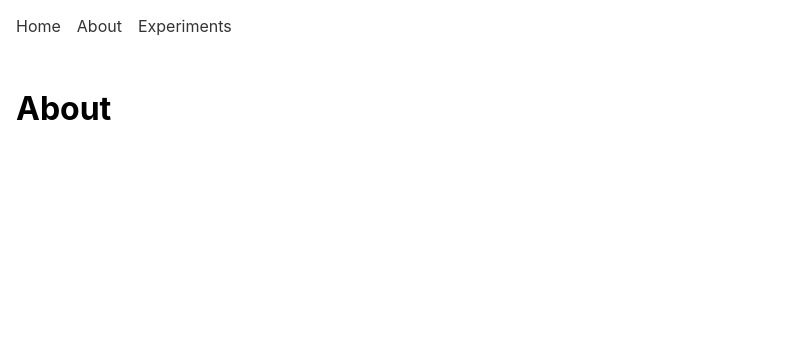
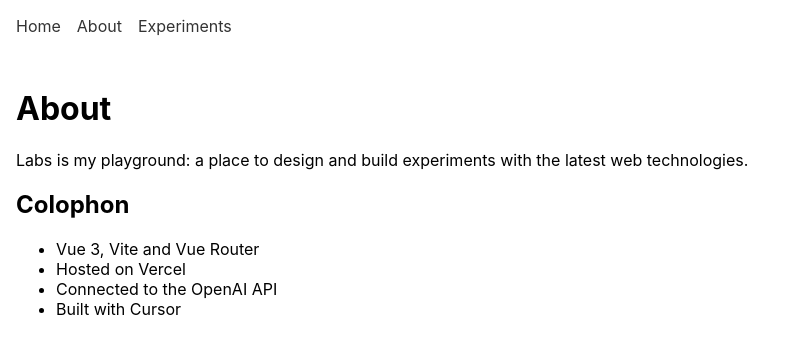
Before and after one commit to boldlybryan/labs.bryanking.design, a Vue app: page /about in a window 1280 px wide. Shown: the top 354 px of the page, without its empty margins (0-793 px from the left). Built offline with nearby package versions, Linux system fonts and the light colour scheme.

Commit message:
update about page

```diff
--- a/src/views/about/About.vue
+++ b/src/views/about/About.vue
@@ -1,5 +1,13 @@
 <template>
   <div>
     <h1>About</h1>
+    <p>Labs is my playground: a place to design and build experiments with the latest web technologies.</p>
+    <h2>Colophon</h2>
+    <ul>
+      <li>Vue 3, Vite and Vue Router</li>
+      <li>Hosted on Vercel</li>
+      <li>Connected to the OpenAI API</li>
+      <li>Built with Cursor</li>
+    </ul>
   </div>
 </template>
```
